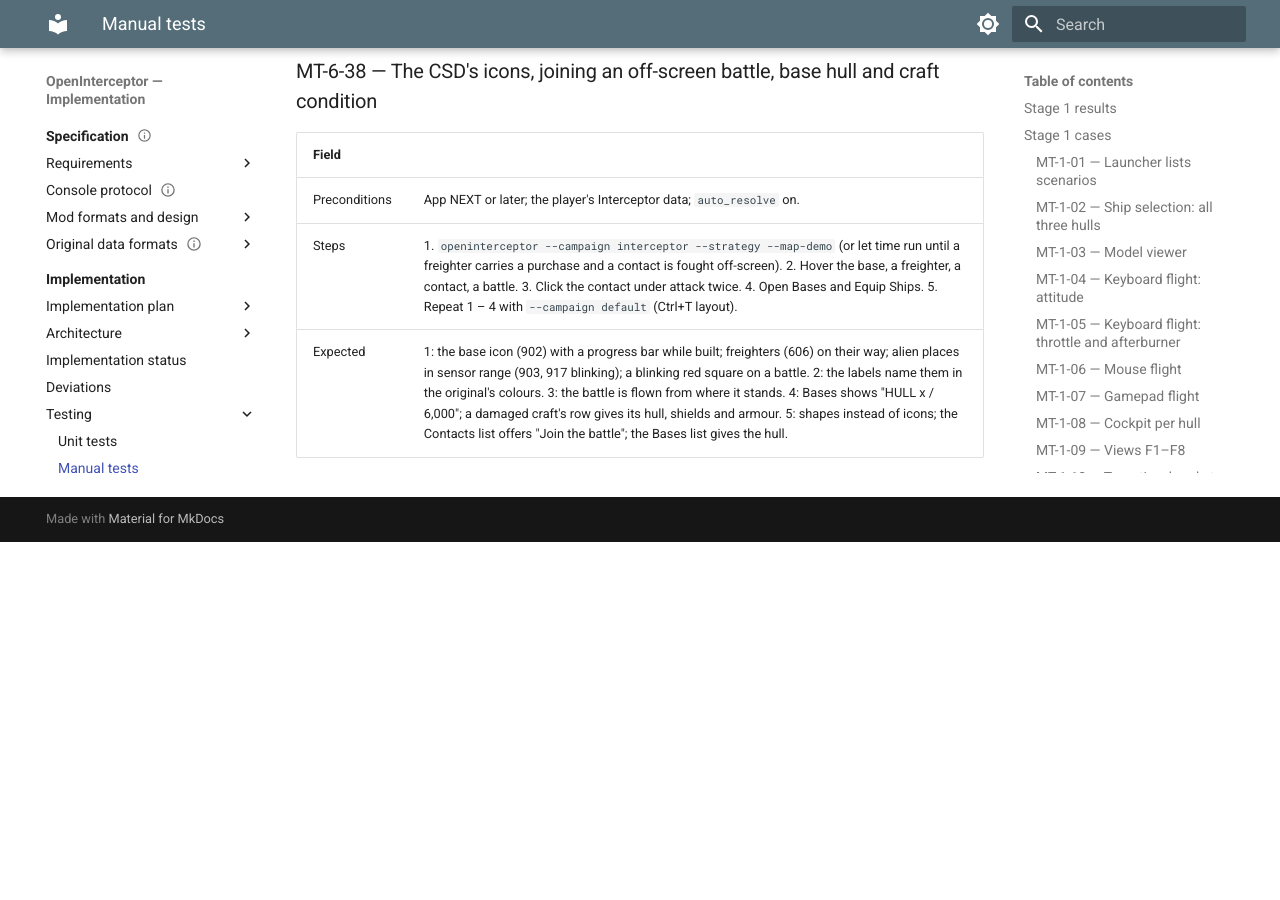
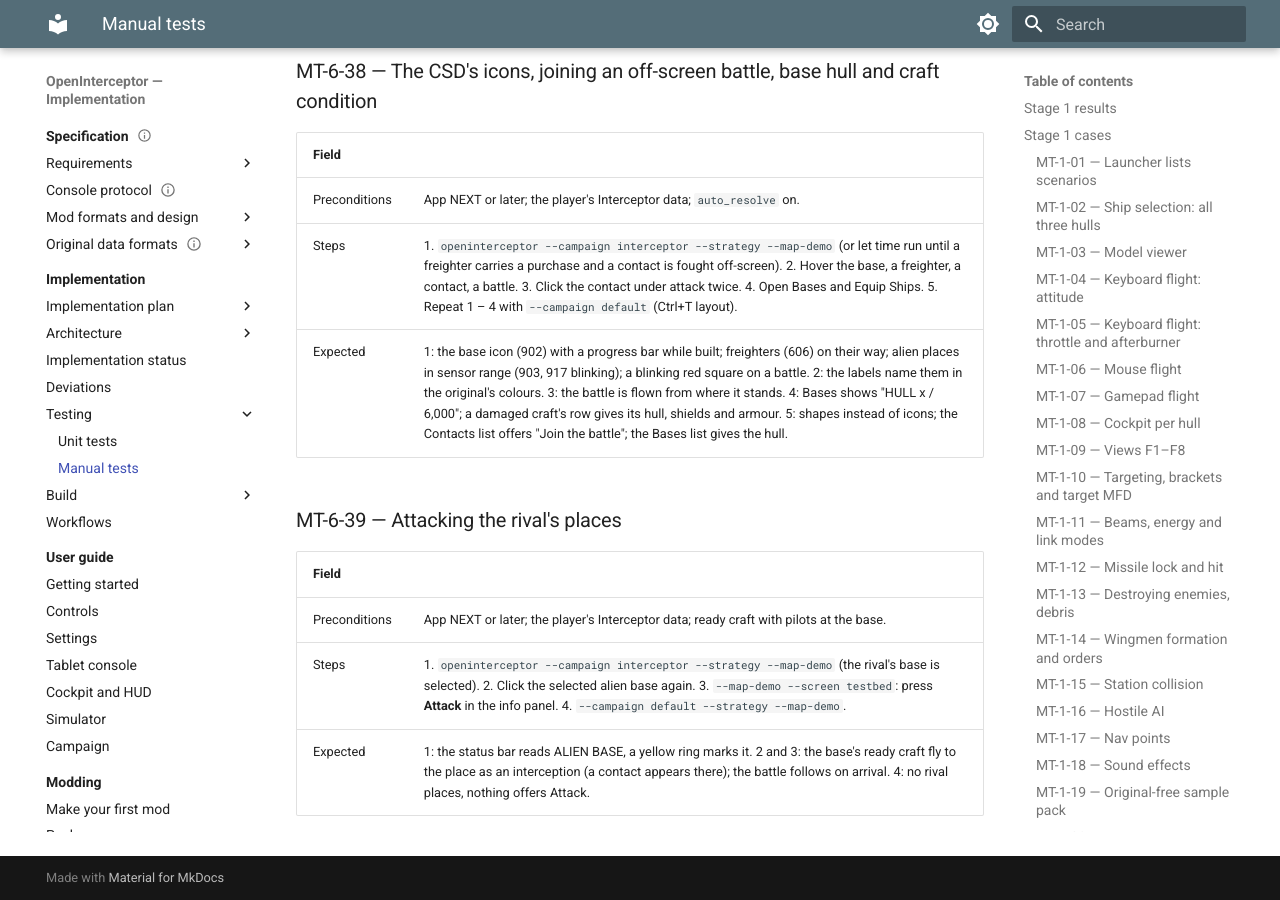
Before and after one commit to bbogovich/OpenInterceptor, an MkDocs documentation site: the page built from docs/implementation/testing/manual-tests.md, in a window 1280 px wide and 900 px high, scrolled down 137167 px. Built offline with MkDocs 1.6.1 and Material for MkDocs 9.7.7, drawn with Linux system fonts in a browser that asks for light colours; before the commit the page ends 137709 px from its top, so only the background shows below that.

Commit message:
Screens: attack the rival's places (app NEXT, #142)
Screens: Attack and the second click on a rival place; getting started: --screen
testbed; MT-6-39; status.

Issue: #142
Co-Authored-By: Claude Opus 5.5 <noreply@anthropic.com>

```diff
--- a/docs/implementation/testing/manual-tests.md
+++ b/docs/implementation/testing/manual-tests.md
@@ -2432,3 +2432,11 @@ How to start: the launcher, or `--no-original` for the default campaign. Referen
 | Preconditions | App NEXT or later; the player's Interceptor data; `auto_resolve` on. |
 | Steps | 1. `openinterceptor --campaign interceptor --strategy --map-demo` (or let time run until a freighter carries a purchase and a contact is fought off-screen). 2. Hover the base, a freighter, a contact, a battle. 3. Click the contact under attack twice. 4. Open Bases and Equip Ships. 5. Repeat 1 – 4 with `--campaign default` (Ctrl+T layout). |
 | Expected | 1: the base icon (902) with a progress bar while built; freighters (606) on their way; alien places in sensor range (903, 917 blinking); a blinking red square on a battle. 2: the labels name them in the original's colours. 3: the battle is flown from where it stands. 4: Bases shows "HULL x / 6,000"; a damaged craft's row gives its hull, shields and armour. 5: shapes instead of icons; the Contacts list offers "Join the battle"; the Bases list gives the hull. |
+
+### MT-6-39 — Attacking the rival's places
+
+| Field | |
+|---|---|
+| Preconditions | App NEXT or later; the player's Interceptor data; ready craft with pilots at the base. |
+| Steps | 1. `openinterceptor --campaign interceptor --strategy --map-demo` (the rival's base is selected). 2. Click the selected alien base again. 3. `--map-demo --screen testbed`: press **Attack** in the info panel. 4. `--campaign default --strategy --map-demo`. |
+| Expected | 1: the status bar reads ALIEN BASE, a yellow ring marks it. 2 and 3: the base's ready craft fly to the place as an interception (a contact appears there); the battle follows on arrival. 4: no rival places, nothing offers Attack. |
```
Also changed, not shown: docs/implementation/status.md (+4 -0 lines), docs/modding/screens.md (+4 -0 lines), docs/user-guide/getting-started.md (+1 -1 lines).
